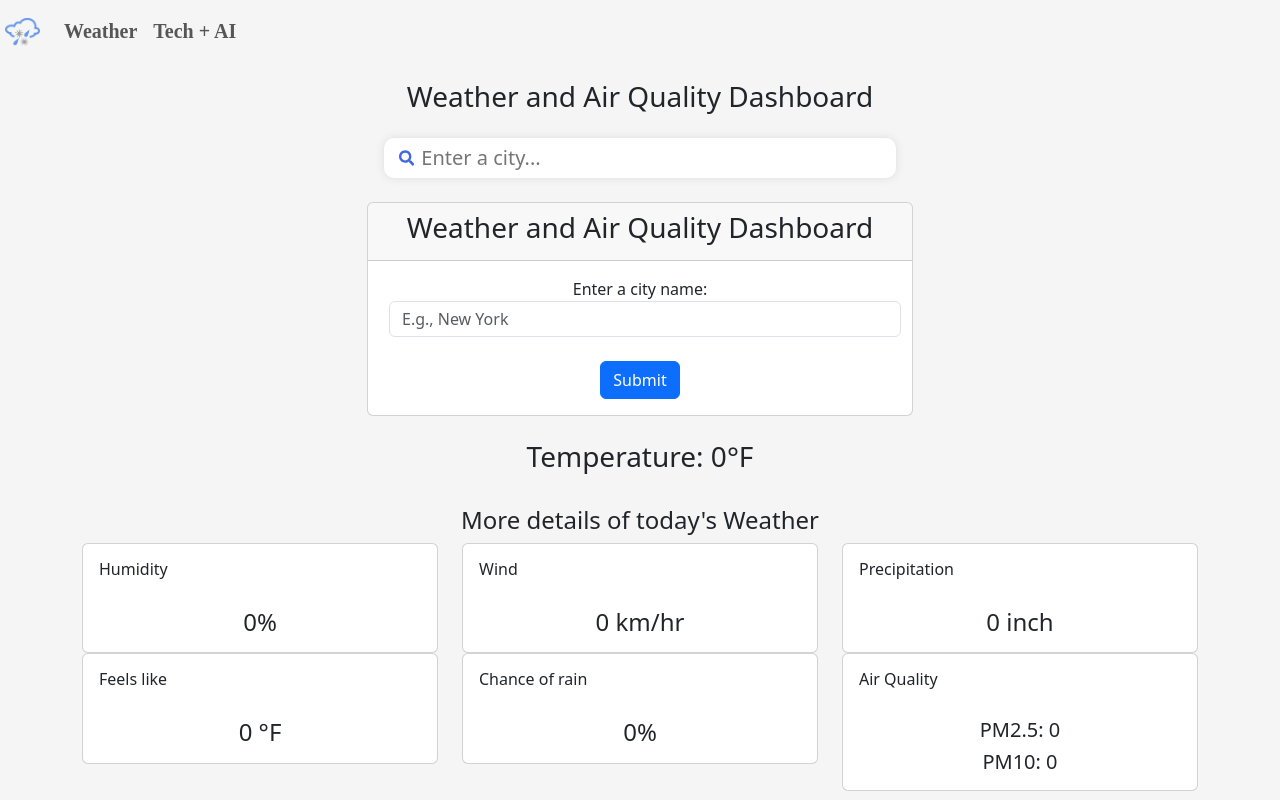
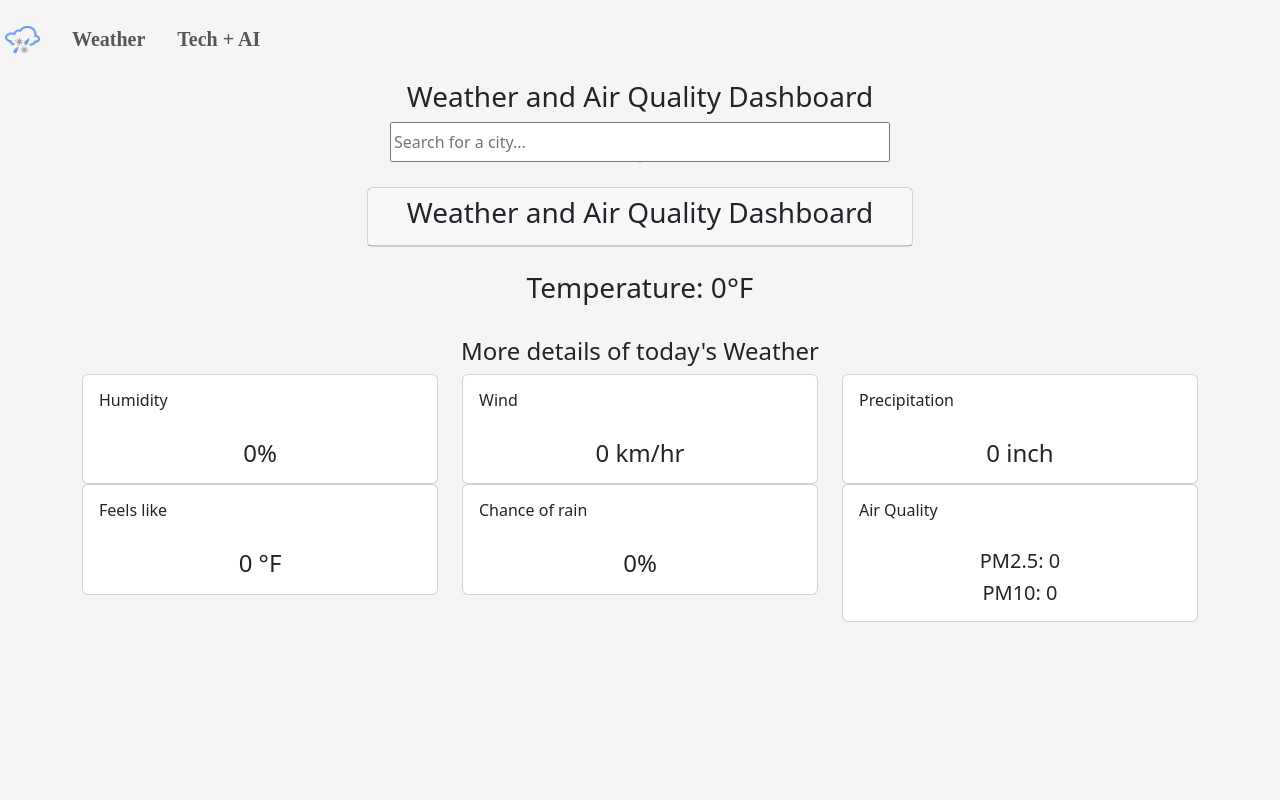
Before and after one commit to ayushkgu/Data-Aggregation, a React (Create React App) app: page /components/Dashboard in a window 1280 px wide. Built offline with nearby package versions, Linux system fonts and the light colour scheme.

Commit message:
Weather data rendering properly with dropdown
Replaced three search components with one AutoComplete component and implemented sharing data between child and parent component using props

```diff
--- /dev/null
+++ b/src/components/AutoCompleteInput.css
@@ -0,0 +1,59 @@
+.autocomplete-container {
+    display: flex;
+    flex-direction: column;
+    align-items: center;
+    position: relative;
+
+  }
+
+li {
+    cursor: pointer;
+    padding: 8px;
+  }
+
+  li:hover {
+    background-color: #f1f1f1;
+  }
+
+  li.selected {
+    background-color: #ddd;
+  }
+
+  .autocomplete-input {
+    width: 500px;
+    height: 40px;
+    font-size: 16px;
+  }
+
+  .suggestions-list {
+    list-style: none;
+    padding: 0;
+    margin: 0;
+    box-shadow: 0px 2px 4px rgba(0, 0, 0, 0.1); /* Add box shadow */
+    border: 1px solid #ccc;
+    border-top: none;
+    border-bottom-left-radius: 4px;
+    border-bottom-right-radius: 4px;
+
+  }
+
+  .suggestions-list li {
+    width: 500px;
+    height: 40px;
+    font-size: 16px;
+    padding: 8px;
+    cursor: pointer;
+    text-align: left;
+    background-color: white;
+
+    box-shadow: 0px 1px 2px rgba(0, 0, 0, 0.1); /* Add box shadow */
+
+  }
+
+  .suggestions-list li:hover {
+    background-color: #f0f0f0;
+  }
+
+  .selected {
+    background-color: #e0e0e0;
+  }
--- /dev/null
+++ b/src/components/AutoCompleteInput.tsx
@@ -0,0 +1,69 @@
+import React, { useState, useEffect } from 'react';
+import axios from 'axios';
+import './AutoCompleteInput.css';
+import Dashboard from './Dashboard';
+
+interface Location {
+  name: string;
+  admin1: string;
+  country: string;
+  latitude: string;
+  longitude: string;
+}
+
+function AutocompleteInput(props: any) {
+  const [city, setCity] = useState('');
+  const [suggestions, setSuggestions] = useState<Location[]>([]);
+  const [selectedOption, setSelectedOption] = useState<Location | null>(null);
+
+  useEffect(() => {
+    const fetchData = async () => {
+      try {
+        const response = await axios.get(`https://geocoding-api.open-meteo.com/v1/search?name=${city}&count=10&language=en&format=json`);
+        setSuggestions(response.data.results);
+      } catch (error) {
+        console.error('Error fetching suggestions:', error);
+      }
+    };
+
+    if (city) {
+      fetchData();
+    } else {
+      setSuggestions([]);
+    }
+  }, [city]);
+
+  const handleOptionClick = (location: Location) => {
+    setCity(`${location.name}, ${location.admin1}, ${location.country}`);
+    setSelectedOption(location);
+    props.onChildClick(location.latitude, location.longitude);
+  };
+
+
+  return (
+    <div className="autocomplete-container">
+      <input
+        type="text"
+        value={city}
+        onChange={(e) => setCity(e.target.value)}
+        placeholder="Search for a city..."
+        className="autocomplete-input"
+      />
+
+
+      <ul className="suggestions-list">
+        {suggestions?.map((location, index) => (
+          <li
+            key={index}
+            className={selectedOption === location ? 'selected' : ''}
+            onClick={() => handleOptionClick(location)}
+          >
+            {`${location.name}, ${location.admin1}, ${location.country}`}
+          </li>
+        ))}
+      </ul>
+    </div>
+  );
+}
+
+export default AutocompleteInput;
--- a/src/components/Dashboard.tsx
+++ b/src/components/Dashboard.tsx
@@ -2,9 +2,7 @@ import React, { useState } from 'react';
 import 'bootstrap/dist/css/bootstrap.min.css';
 import axios from 'axios';
 import './Dashboard.css';
-import { SearchResultsList } from './SearchResultsList';
-import { SearchResult } from './SearchResult';
-import { SearchBar } from './SearchBar';
+import AutoCompleteInput from './AutoCompleteInput';
 
 interface GeocodingResult {
   latitude: number;
@@ -39,44 +37,16 @@ const Dashboard: React.FC = () => {
   const initialAirQuality: AirQualityData = { pm25: 0, pm10: 0 };
   const [airQuality, setAirQuality] = useState<AirQualityData>(initialAirQuality);
 
+
   var Geo: GeocodingResult;
   var Wea: WeatherData;
   var AirQ: AirQualityData;
 
-  //Fetching latitude and longitude using Geocoding Open-Meteo API
-  const getCoordinates = async () => {
-    try {
-      const response = await axios.get(
-        `https://geocoding-api.open-meteo.com/v1/search?name=` + city + `&count=10&language=en&format=json`
-      );
-      const data = response.data;
-
-      if (data.results !== undefined && data.results.length > 0)  {
-        Geo = {
-          latitude: data.results[0].latitude,
-          longitude: data.results[0].longitude
-        };
-
-        setCoordinates(prevCoordinates => ({
-          ...prevCoordinates,
-          latitude: Geo.latitude,
-          longitude: Geo.longitude
-        }));
-
-        fetchWeatherData();
-        fetchAirQualityData();
-      }
-    } catch (error) {
-      console.error('Error fetching coordinates:', error);
-      setCoordinates({latitude: 0,longitude: 0});
-    }
-  };
-
   //Fetching Weather Data using Weather Forecast Open-Meteo API
-  const fetchWeatherData = async () => {
+  const fetchWeatherData = async (lat: string, lng: string) => {
       try {
         const response = await axios.get(
-          `https://api.open-meteo.com/v1/forecast?latitude=` + Geo.latitude + `&longitude=` + Geo.longitude + `&hourly=temperature_2m,relativehumidity_2m,apparent_temperature,precipitation_probability,precipitation,windspeed_10m&temperature_unit=fahrenheit&windspeed_unit=ms&precipitation_unit=inch`
+          `https://api.open-meteo.com/v1/forecast?latitude=` + lat + `&longitude=` + lng + `&hourly=temperature_2m,relativehumidity_2m,apparent_temperature,precipitation_probability,precipitation,windspeed_10m&temperature_unit=fahrenheit&windspeed_unit=ms&precipitation_unit=inch`
         );
 
         const data = response.data;
@@ -110,10 +80,10 @@ const Dashboard: React.FC = () => {
     };
 
 //Fetching Air Quality Data using Air Quality Open-Meteo API
-  const fetchAirQualityData = async () => {
+  const fetchAirQualityData = async (lat: string, lng: string) => {
     try {
       const response = await axios.get(
-        `https://air-quality-api.open-meteo.com/v1/air-quality?latitude=` + Geo.latitude + `&longitude=` + Geo.longitude + `&hourly=pm10,pm2_5`
+        `https://air-quality-api.open-meteo.com/v1/air-quality?latitude=` + lat + `&longitude=` + lng + `&hourly=pm10,pm2_5`
       );
 
       const data = response.data;
@@ -136,9 +106,10 @@ const Dashboard: React.FC = () => {
     }
   };
 
-  const handleSubmit = (e: React.FormEvent<HTMLFormElement>) => {
-    e.preventDefault();
-    getCoordinates();
+
+  const handleChildEvent = (lat: string, lng: string) => {
+    fetchWeatherData(lat, lng);
+    fetchAirQualityData(lat, lng);
   };
 
   return (
@@ -146,12 +117,7 @@ const Dashboard: React.FC = () => {
         <h3>Weather and Air Quality Dashboard</h3>
 
     {/* Search Bar */}
-      <div className="">
-      <div className="search-bar-container">
-        <SearchBar setResults={setResults} />
-        {results && results.length > 0 && <SearchResultsList results={results} />}
-      </div>
-    </div>
+    <AutoCompleteInput onChildClick = {handleChildEvent}/>
 
       <div className="container">
         <div className="row">
@@ -160,22 +126,6 @@ const Dashboard: React.FC = () => {
 
               <div className="card-header">
                 <h3>Weather and Air Quality Dashboard</h3>
-              </div>
-
-              <div className="card-body">
-                <form onSubmit={handleSubmit}>
-                  <div className="form-group" id="formCity">
-                    <label htmlFor="city">Enter a city name:</label>
-                    <input type="text" className="form-control" placeholder="E.g., New York" id="city" value={city} onChange={(e) => setCity(e.target.value)} />
-                  </div>
-
-                  <br />
-
-                  <button className="btn btn-primary" type="submit">Submit</button>
-                </form>
-
-
-
               </div>
 
             </div>
@@ -254,11 +204,6 @@ const Dashboard: React.FC = () => {
   </div>
 
 
-
-
-
-
-
     </div>
 
   );
--- a/src/components/SearchBar.css
+++ /dev/null
@@ -1,28 +0,0 @@
-.input-wrapper {
-    width: 100%;
-    height: 2.5rem;
-    border: none;
-    border-radius: 10px;
-    padding: 0 15px;
-    box-shadow: 0px 0px 8px #ddd;
-    background-color: white;
-    display: flex;
-    align-items: center;
-  }
-
-  input {
-    background-color: transparent;
-    border: none;
-    height: 100%;
-    font-size: 1.25rem;
-    width: 100%;
-    margin-left: 5px;
-  }
-
-  input:focus {
-    outline: none;
-  }
-
-  #search-icon {
-    color: royalblue;
-  }
--- a/src/components/SearchBar.tsx
+++ /dev/null
@@ -1,47 +0,0 @@
-import { useState, ChangeEvent } from "react";
-import { FaSearch } from "react-icons/fa";
-import axios from "axios";
-import "./SearchBar.css";
-
-interface SearchBarProps {
-  setResults: React.Dispatch<React.SetStateAction<any[]>>;
-}
-
-  export const SearchBar: React.FC<SearchBarProps> = ({ setResults }) => {
-    const [city, setCity] = useState<string>("");
-
-    const fetchData = (value: string) => {
-      axios.get( `https://geocoding-api.open-meteo.com/v1/search?name=` + city + `&count=10&language=en&format=json`, {
-          params: {
-            name: city,
-            count: 10,
-            language: "en",
-            format: "json",
-          },
-        })
-        .then((response) => {
-          const results = response.data.results;
-          setResults(results);
-        })
-        .catch((error) => {
-          console.error("Error fetching search results:", error);
-        });
-    };
-
-    const handleChange = (e: ChangeEvent<HTMLInputElement>) => {
-      const value = e.target.value;
-      setCity(value);
-      fetchData(value);
-    };
-
-    return (
-      <div className="input-wrapper">
-        <FaSearch id="search-icon" />
-        <input id="inputSearch"
-          placeholder="Enter a city..."
-          value={city}
-          onChange={handleChange}
-        />
-      </div>
-    );
-  };
--- a/src/components/SearchResult.css
+++ /dev/null
@@ -1,7 +0,0 @@
-.search-result {
-    padding: 10px 20px;
-  }
-
-  .search-result:hover {
-    background-color: #efefef;
-  }
--- a/src/components/SearchResult.tsx
+++ /dev/null
@@ -1,21 +0,0 @@
-import "./SearchResult.css";
-import { SearchBar } from "./SearchBar";
-
-interface SearchResultProps {
-  result: string;
-  longitude: string;
-  latitude: string;
-}
-
-export const SearchResult: React.FC<SearchResultProps> = ({ result, latitude, longitude  }) => {
-  return (
-    <div
-      className="search-result"
-      onClick={(e: React.MouseEvent<HTMLDivElement>) =>
-        alert(`You selected ${result}! \n(${latitude}, ${longitude})`)
-      }
-    >
-        {result}
-    </div>
-  );
-};
--- a/src/components/SearchResultsList.css
+++ /dev/null
@@ -1,12 +0,0 @@
-.results-list {
-    width: 100%;
-    background-color: white;
-    display: flex;
-    flex-direction: column;
-    box-shadow: 0px 0px 8px #ddd;
-    border-radius: 10px;
-    margin-top: 1rem;
-    max-height: 300px;
-    overflow-y: auto;
-    text-align: left;
-  }
--- a/src/components/SearchResultsList.tsx
+++ /dev/null
@@ -1,16 +0,0 @@
-import "./SearchResultsList.css";
-import { SearchResult } from "./SearchResult";
-
-interface SearchResultsListProps {
-  results: { name: string, country: string, admin1: string, latitude: string, longitude: string}[];
-}
-
-export const SearchResultsList: React.FC<SearchResultsListProps> = ({ results }) => {
-  return (
-    <div className="results-list">
-      {results.map((result, id) => {
-        return <SearchResult result={result.name + ", " + result.admin1 + ", " + result.country} key={id} latitude ={result.latitude} longitude ={result.longitude} />;
-      })}
-    </div>
-  );
-};
```
